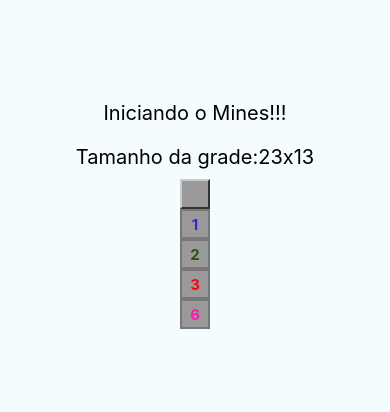
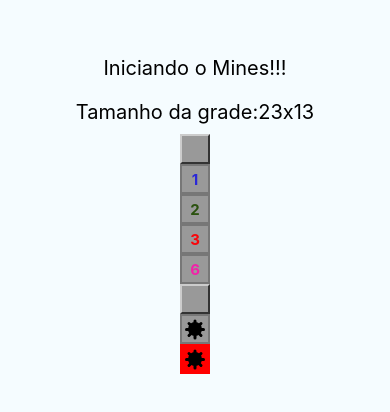
Before and after one commit to johannh22/CursoReactNativeApps, a React Native app in the folder mines/: screen / in a window 390 px wide. Shown: the part 212-624 px from the top of the page. Built offline with nearby package versions, Linux system fonts and the light colour scheme.

Commit message:
Componente Mina (Mine)

```diff
--- a/mines/App.js
+++ b/mines/App.js
@@ -19,6 +19,9 @@
         <Field open nearMines={2} />
         <Field open nearMines={3} />
         <Field open nearMines={6} />
+        <Field mined />
+        <Field mined open />
+        <Field mined open exploded />
       </SafeAreaView>
     );
   }
--- a/mines/src/components/Field.js
+++ b/mines/src/components/Field.js
@@ -1,12 +1,14 @@
 import React from 'react'
 import { Text, View, StyleSheet } from 'react-native'
 import params from '../params'
+import Mine from './Mine'
 
 export default props => {
-    const { mined, open, nearMines } = props
+    const { mined, open, nearMines, exploded } = props
 
     const styleField = [styles.field]
     if (open) styleField.push(styles.open)
+    if (exploded) styleField.push(styles.exploded)
     if (styleField.length === 1) styleField.push(styles.regular)
 
     let color = null
@@ -23,6 +25,7 @@
                 <Text style={[styles.label, { color: color }]}>
                     {nearMines}
                 </Text> : false}
+            {mined && open ? <Mine /> : false}
         </View>
     )
 }
@@ -51,5 +54,9 @@
     label: {
         fontWeight: 'bold',
         fontSize: params.fontSize,
-    }
+    },
+    exploded: {
+        backgroundColor: 'red',
+        borderColor: 'red',
+    },
 })
--- /dev/null
+++ b/mines/src/components/Mine.js
@@ -0,0 +1,36 @@
+import React from 'react';
+import { View, StyleSheet } from 'react-native';
+
+export default props => {
+  return (
+    <View style={styles.container}>
+      <View style={styles.coreMine} />
+      <View style={styles.line} />
+      <View style={[styles.line, { transform: [{ rotate: '45deg' }]}]}/>
+      <View style={[styles.line, { transform: [{ rotate: '90deg' }]}]}/>
+      <View style={[styles.line, { transform: [{ rotate: '135deg' }]}]}/>
+    </View>
+  )
+}
+
+const styles = StyleSheet.create({
+  container: {
+    alignItems: 'center',
+    justifyContent: 'center',
+  },
+  coreMine: {
+    height: 14,
+    width: 14,
+    borderRadius: 10,
+    backgroundColor: 'black',
+    alignItems: 'center',
+    justifyContent: 'center',
+  },
+  line: {
+    position: 'absolute',
+    height: 3,
+    width: 20,
+    borderRadius: 3,
+    backgroundColor: 'black',
+  }
+})
```
